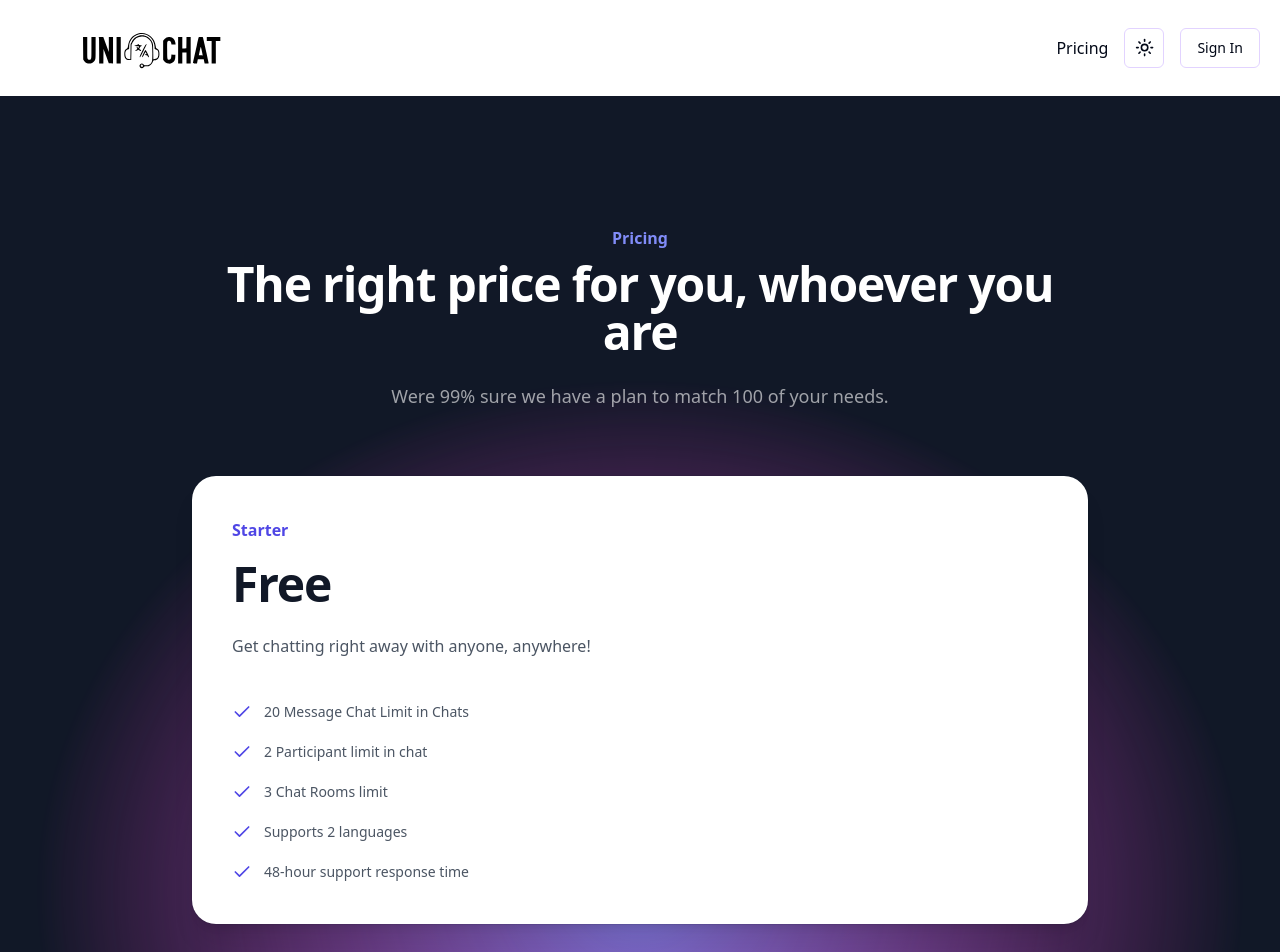
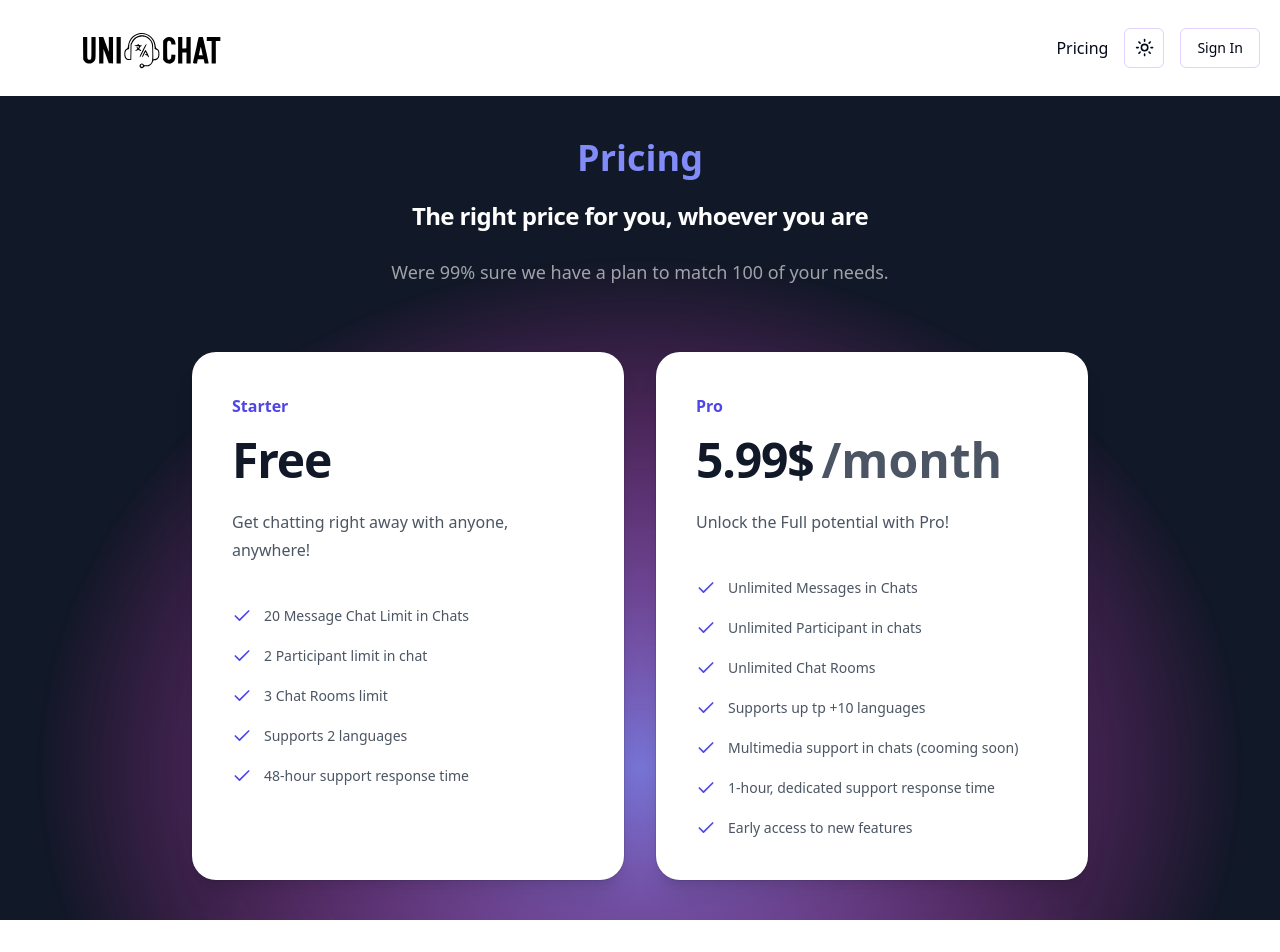
Before and after one commit to CodebyCyrus/saas-unitalk, a Next.js app: page /pricing in a window 1280 px wide. Shown: the top 952 px of the page. After the commit the page ends 920 px from the top, so only its background shows below. Built offline with nearby package versions, Linux system fonts and the light colour scheme; no server answers.

Commit message:
Pricing card improvment and page

```diff
--- a/app/pricing/page.tsx
+++ b/app/pricing/page.tsx
@@ -3,12 +3,12 @@ import { PricingCards } from "@/components/PricingCards";
 const PricingPage = () => {
   return (
     <div className="isolate overflow-hidden bg-gray-900">
-      <div className="mx-auto max-w-7xl px-6 pb-96 pt-24 text-center sm:pt-32 lg:px-8">
+      <div className="mx-auto max-w-7xl px-6 -mt-20 pb-96 pt-24 text-center sm:pt-32 lg:px-8">
         <div className="mx-auto max-w-4xl">
-          <h2 className="text-base font-semibold leading-7 text-indigo-400">
+          <h1 className=" text-4xl font-bold  leading-7 text-indigo-400 mb-7">
             Pricing
-          </h2>
-          <p className="mt-2 text-4xl font-bold tracking-tight text-white sm:text-5xl">
+          </h1>
+          <p className="mt-2 text-2xl font-semibold tracking-tight text-white sm:text-2xl">
             The right price for you,{" "}
             <br className="hidden sm:inline lg:hidden" />
             whoever you are
@@ -38,7 +38,7 @@ const PricingPage = () => {
           </svg>
         </div>
       </div>
-      <div className="flow-root  pb-24 sm:pb-32">
+      <div className="flow-root  pb-24 sm:pb-10">
         <div className="-mt-80">
           <PricingCards redirect={true} />
         </div>
--- a/components/PricingCards.tsx
+++ b/components/PricingCards.tsx
@@ -35,8 +35,8 @@ const tiers = [
 
 export const PricingCards = ({ redirect }: { redirect: boolean }) => {
   return (
-    <div>
-      <div className="mx-auto grid max-w-md grid-cols-1 gap-8 lg:max-w-4xl lg:grid-cols">
+    <div className="">
+      <div className="mx-auto grid max-w-md grid-cols-1 gap-8 lg:max-w-4xl lg:grid-cols-2">
         {tiers.map((tier) => (
           <div
             key={tier.id}
```
